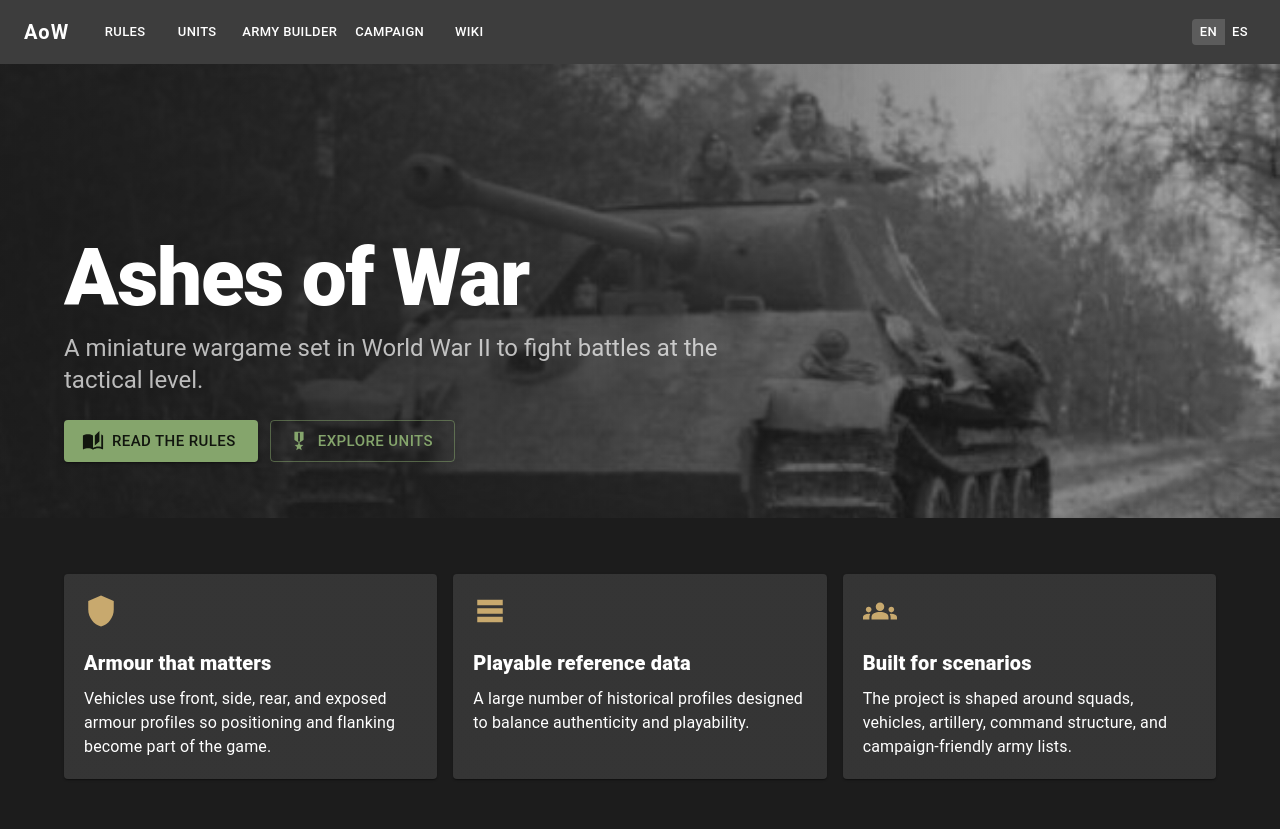
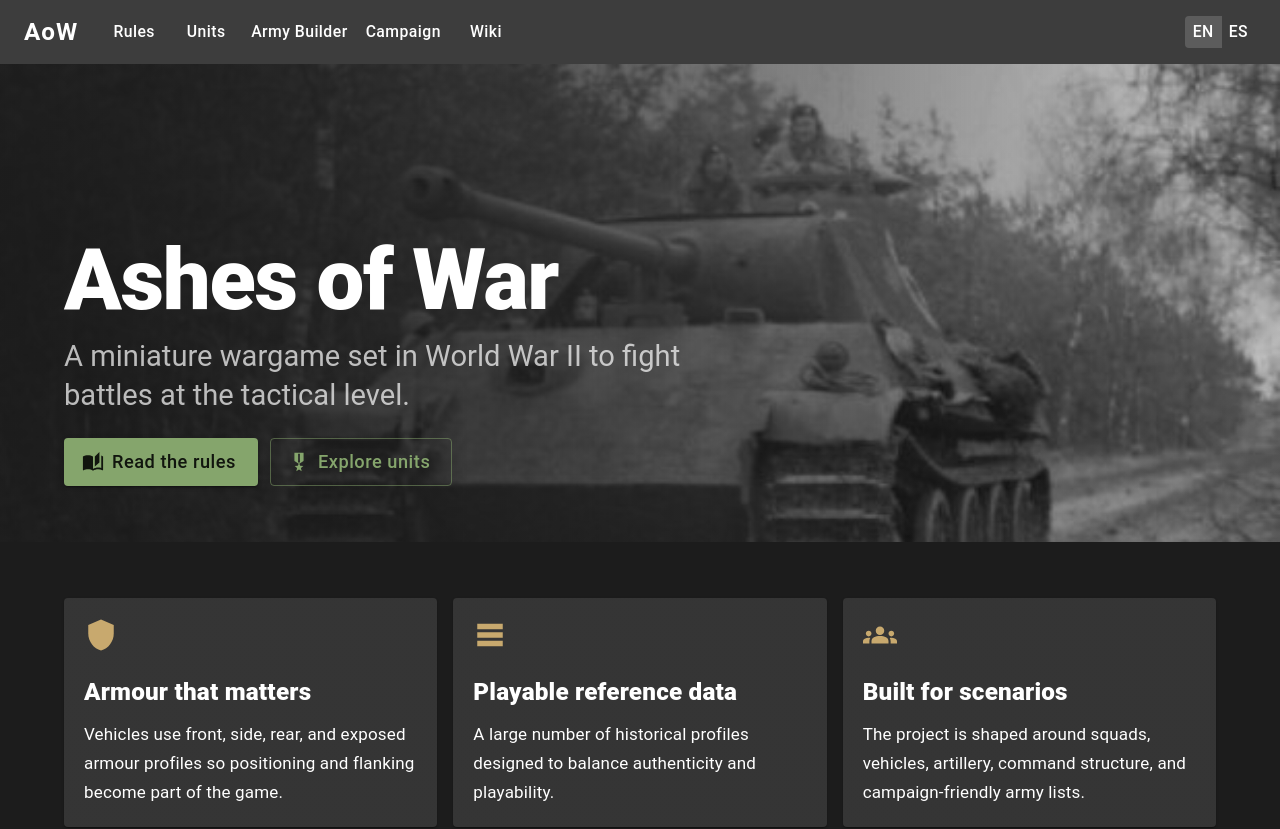
Before and after one commit to labcabrera/ashes-of-war, a React (Vite) app: page / in a window 1280 px wide. Shown: the top 829 px of the page. Built offline with nearby package versions, Linux system fonts and the light colour scheme; what @asciidoctor/core would draw is missing.

Commit message:
Updated rules.

```diff
--- a/src/i18n/es/translation.json
+++ b/src/i18n/es/translation.json
@@ -107,7 +107,8 @@
       "keywords": "Claves de unidad",
       "lightFire": "Fuego ligero",
       "heavyFire": "Fuego pesado",
-      "indirectFire": "Fuego indirecto"
+      "indirectFire": "Fuego indirecto",
+      "organization": "Organización y bajas"
     }
   },
   "wiki": {
--- a/src/theme.ts
+++ b/src/theme.ts
@@ -20,6 +20,28 @@ const theme = createTheme({
   },
   typography: {
     fontFamily: '"Roboto", "Helvetica", "Arial", sans-serif',
+    fontSize: 16,
+    body1: {
+      fontSize: '1rem',
+      lineHeight: 1.7,
+    },
+    body2: {
+      fontSize: '0.95rem',
+      lineHeight: 1.65,
+    },
+    button: {
+      fontSize: '0.95rem',
+      textTransform: 'none',
+    },
+  },
+  components: {
+    MuiCssBaseline: {
+      styleOverrides: {
+        html: {
+          fontSize: '17px',
+        },
+      },
+    },
   },
 });
 
--- a/src/utils/asciidoc.ts
+++ b/src/utils/asciidoc.ts
@@ -33,15 +33,17 @@ export function convertToHtml(source: string): string {
  */
 export const asciidocSx = {
   color: 'text.primary',
+  fontSize: { xs: '1.06rem', sm: '1.12rem' },
+  lineHeight: 1.75,
   // ── Headings ───────────────────────────────────────────────────────────────
   // h1 = document title (= in AsciiDoc)
-  '& h1': { fontSize: '1.75rem', fontWeight: 700, mt: 1, mb: 2, lineHeight: 1.2 },
+  '& h1': { fontSize: { xs: '2rem', sm: '2.25rem' }, fontWeight: 700, mt: 1, mb: 2.5, lineHeight: 1.2 },
   // h2 = top-level section (==): prominent with a bottom divider
   '& h2': {
-    fontSize: '1.35rem',
+    fontSize: { xs: '1.5rem', sm: '1.65rem' },
     fontWeight: 700,
     mt: 5,
-    mb: 1.5,
+    mb: 1.75,
     pb: 0.75,
     borderBottom: '1px solid',
     borderColor: 'divider',
@@ -49,7 +51,7 @@ export const asciidocSx = {
   },
   // h3 = subsection (===): left accent bar to show nesting
   '& h3': {
-    fontSize: '1.05rem',
+    fontSize: { xs: '1.2rem', sm: '1.28rem' },
     fontWeight: 700,
     mt: 3,
     mb: 1,
@@ -59,11 +61,11 @@ export const asciidocSx = {
     lineHeight: 1.4,
   },
   // h4+ = deep headings: smaller, muted
-  '& h4': { fontSize: '0.95rem', fontWeight: 600, mt: 2, mb: 0.75, color: 'text.secondary' },
-  '& h5, & h6': { fontSize: '0.875rem', fontWeight: 600, mt: 1.5, mb: 0.5, color: 'text.secondary' },
-  '& p': { mb: 1.5, lineHeight: 1.75 },
+  '& h4': { fontSize: '1.12rem', fontWeight: 600, mt: 2.5, mb: 0.9, color: 'text.secondary' },
+  '& h5, & h6': { fontSize: '1rem', fontWeight: 600, mt: 1.75, mb: 0.75, color: 'text.secondary' },
+  '& p': { mb: 1.75, lineHeight: 1.8 },
   '& ul, & ol': { pl: 3, mb: 2 },
-  '& li': { mb: 0.5, lineHeight: 1.6 },
+  '& li': { mb: 0.65, lineHeight: 1.7 },
   '& a': { color: 'primary.main', textDecorationColor: 'primary.main', '&:hover': { opacity: 0.85 } },
   '& strong': { fontWeight: 700 },
   '& em': { fontStyle: 'italic' },
@@ -71,7 +73,7 @@ export const asciidocSx = {
   '& .line-through': { textDecoration: 'line-through' },
   '& code': {
     fontFamily: 'monospace',
-    fontSize: '0.875em',
+    fontSize: '0.92em',
     bgcolor: 'action.hover',
     px: 0.5,
     py: 0.25,
@@ -86,11 +88,11 @@ export const asciidocSx = {
     mb: 2,
     overflow: 'auto',
     fontFamily: 'monospace',
-    fontSize: '0.875rem',
+    fontSize: '0.98rem',
     '& code': { bgcolor: 'transparent', px: 0, py: 0 },
   },
-  '& table': { borderCollapse: 'collapse', width: '100%', mb: 2, fontSize: '0.875rem' },
-  '& td, & th': { border: 1, borderColor: 'divider', p: '6px 10px', verticalAlign: 'top' },
+  '& table': { borderCollapse: 'collapse', width: '100%', mb: 2.5, fontSize: '0.98rem' },
+  '& td, & th': { border: 1, borderColor: 'divider', p: '8px 12px', verticalAlign: 'top' },
   '& th': { fontWeight: 700, bgcolor: 'background.paper' },
   '& tr:nth-of-type(even) td': { bgcolor: 'action.hover' },
   '& hr': { borderColor: 'divider', my: 2 },
@@ -110,7 +112,7 @@ export const asciidocSx = {
       width: '1%',
       px: 2,
       py: 1.5,
-      fontSize: '0.78rem',
+      fontSize: '0.88rem',
       letterSpacing: '0.08em',
       textTransform: 'uppercase',
     },
@@ -159,10 +161,10 @@ export const asciidocSx = {
     borderRadius: 1,
     p: 2,
     mb: 3,
-    '& #toctitle': { fontWeight: 700, mb: 1, fontSize: '0.9rem' },
+    '& #toctitle': { fontWeight: 700, mb: 1, fontSize: '1rem' },
     '& ul': { pl: 2, mb: 0 },
-    '& li': { mb: 0.25, lineHeight: 1.5 },
-    '& a': { fontSize: '0.875rem', color: 'text.secondary', textDecoration: 'none', '&:hover': { color: 'primary.main', textDecoration: 'underline' } },
+    '& li': { mb: 0.35, lineHeight: 1.55 },
+    '& a': { fontSize: '0.98rem', color: 'text.secondary', textDecoration: 'none', '&:hover': { color: 'primary.main', textDecoration: 'underline' } },
   },
   '& .sect1': { mb: 3 },
   '& .sect2': { mb: 2 },
```
Also changed, not shown: public/content/rules/index.json (+8 -0 lines), 2 other files (tests, documents, lock files or other folders).
